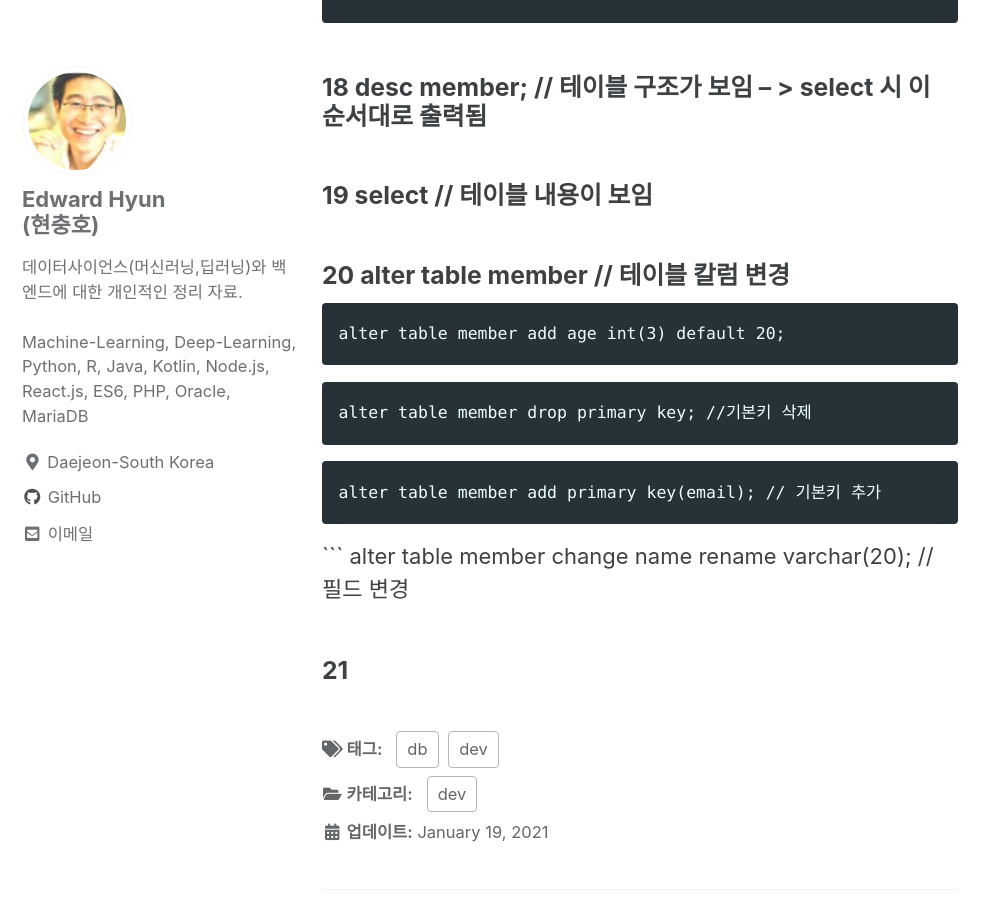
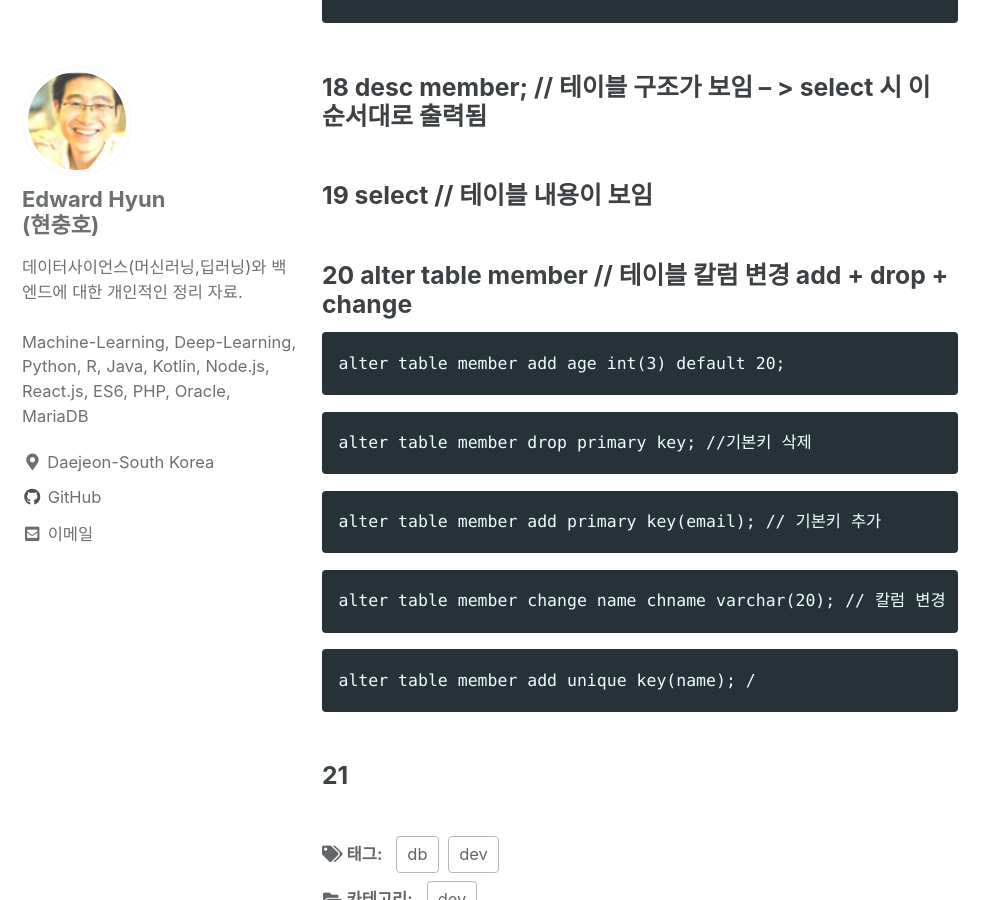
Before and after one commit to iamhch24/iamhch24.github.io, a Jekyll site: the page built from _posts/2021-01-19-[DB] MySql.md, in a window 1280 px wide and 900 px high, scrolled down 3965 px. Shown: the whole window, without its empty margins (0-998 px from the left). Built offline with Jekyll 4.4.1, drawn with Linux system fonts in a browser that asks for light colours; cached includes are drawn as plain includes; some of the changed lines change nothing that is shown; some of the changed text lies outside the part shown.

Commit message:
_posts/2021-01-19-[DB] MySql.md updated from https://stackedit.io/

````diff
--- a/_posts/2021-01-19-[DB] MySql.md
+++ b/_posts/2021-01-19-[DB] MySql.md
@@ -112,7 +112,7 @@ create table member(
 
 ### 19 select // 테이블 내용이 보임
 
-### 20 alter table member // 테이블 칼럼 변경
+### 20 alter table member // 테이블 칼럼 변경 add + drop + change
 ```
 alter table member add age int(3) default 20;
 ```
@@ -126,7 +126,12 @@ alter table member add primary key(email); // 기본키 추가
 ```
 
 ```
-alter table member change name rename varchar(20); // 필드 변경
+alter table member change name chname varchar(20); // 칼럼 변경
+```
+
+```
+alter table member add unique key(name); /
+```
 
 ### 21
 
@@ -135,8 +140,8 @@ alter table member change name rename varchar(20); // 필드 변경
 
 
 <!--stackedit_data:
-eyJoaXN0b3J5IjpbLTEwNDAyNzIzMDksMjM1MDUyMTg0LC0xOD
-Q1NzM3MDE5LDIxMDcxNTMwNywtNDQyNTI0OTQ4LC02MTc3OTU3
-NjUsLTQwMTgzNTk4MCw0MDgyMDQ1OTgsMjAwNjQxMjkzLDgzOT
-I0OTU5LDExNzYxNzQ4ODRdfQ==
+eyJoaXN0b3J5IjpbLTI2MzgzMjEzNCwyMzUwNTIxODQsLTE4ND
+U3MzcwMTksMjEwNzE1MzA3LC00NDI1MjQ5NDgsLTYxNzc5NTc2
+NSwtNDAxODM1OTgwLDQwODIwNDU5OCwyMDA2NDEyOTMsODM5Mj
+Q5NTksMTE3NjE3NDg4NF19
 -->
````
